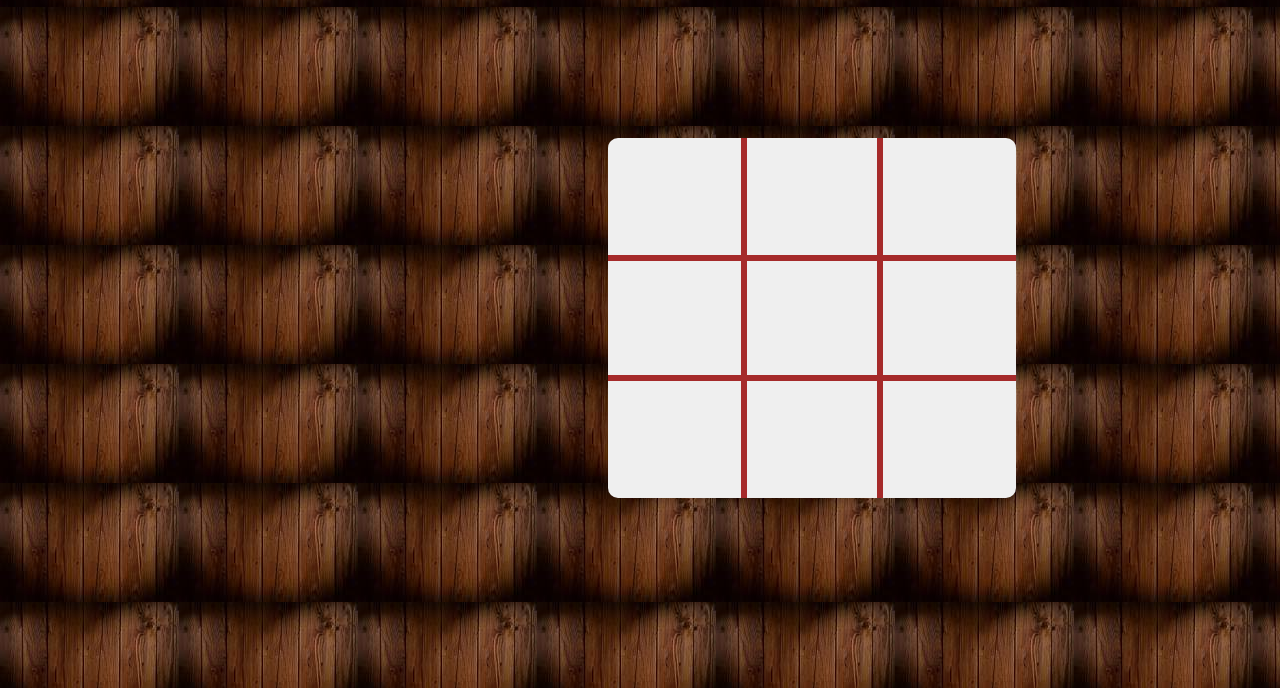
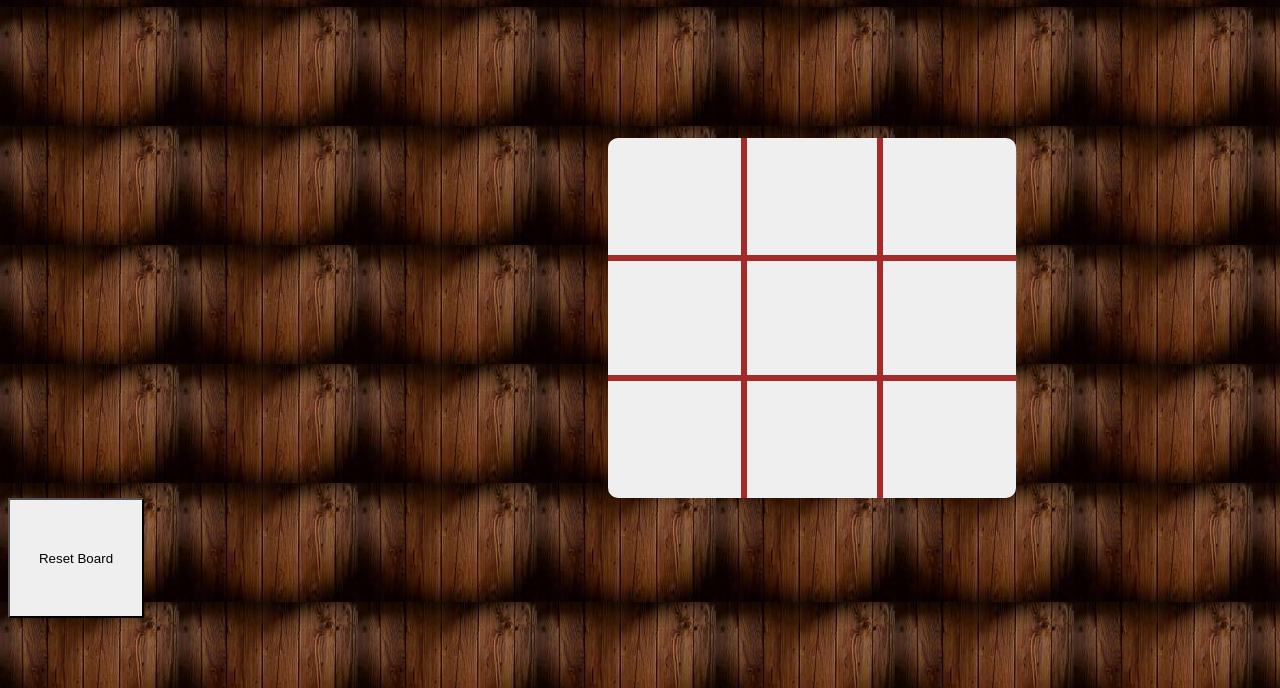
Before and after one commit to techquila192/tictac, a plain HTML site: page code/index.html in a window 1280 px wide. Shown: the part 112-800 px from the top of the page. Drawn offline with Linux system fonts and the light colour scheme.

Commit message:
Update index.html

```diff
--- a/code/index.html
+++ b/code/index.html
@@ -19,11 +19,13 @@
             <button class="c21" onclick="set(this,2,1)" onmouseover="hover(this)" onmouseout="away(this)" ></button>
             <button class="c22" onclick="set(this,2,2)" onmouseover="hover(this)" onmouseout="away(this)"></button>
             <button class="c23" onclick="set(this,2,3)" onmouseover="hover(this)" onmouseout="away(this)"></button>
-        </div><div class="r3">
+        </div>
+        <div class="r3">
             <button class="c31" onclick="set(this,3,1)" onmouseover="hover(this)" onmouseout="away(this)"></button>
             <button class="c32" onclick="set(this,3,2)" onmouseover="hover(this)" onmouseout="away(this)"></button>
             <button class="c33" onclick="set(this,3,3)" onmouseover="hover(this)" onmouseout="away(this)"></button>
         </div>
     </div>
+    <button class="reset" onclick="reset()">Reset Board</button>
     </body>
 </html>
```
